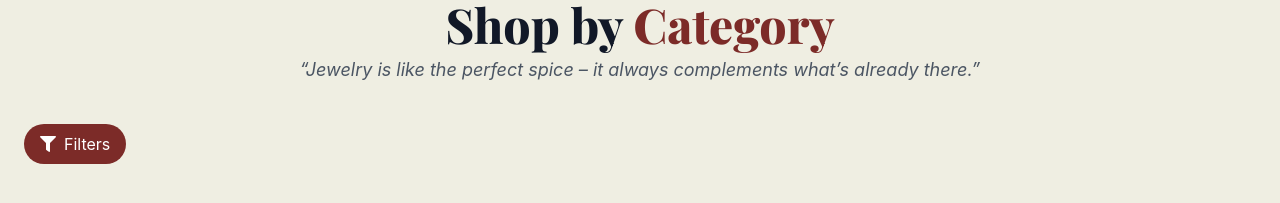
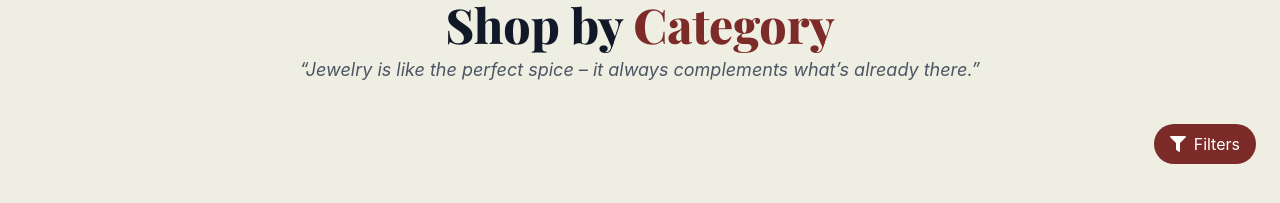
Before and after one commit to zaidkid/Jewellery-website, a Next.js app in the folder frontend/: page / in a window 1280 px wide. Shown: the part 880-1083 px from the top of the page. Built offline with nearby package versions, Linux system fonts and the light colour scheme.

Commit message:
Fixed it

```diff
--- a/frontend/app/components/Categories.tsx
+++ b/frontend/app/components/Categories.tsx
@@ -2,7 +2,7 @@
 
 import { useState, useMemo } from 'react';
 import Image from 'next/image';
-import { motion, AnimatePresence } from 'framer-motion';
+import { motion, AnimatePresence, type Variants, type TargetAndTransition } from 'framer-motion';
 import { FaFilter } from 'react-icons/fa';
 
 const allCategories = [
@@ -14,9 +14,10 @@ const allCategories = [
   { title: 'Brooches', image: '/categories/brooches.jpg', badge: 'Elegant', metal: 'Gold', price: 'Above ₹3000', tag: 'Traditional' },
 ];
 
-const cardVariants = {
+// ✅ Fix for Framer Motion typing error
+const cardVariants: Variants = {
   hidden: { opacity: 0, y: 80, scale: 0.9 },
-  visible: (i: number) => ({
+  visible: (i: number): TargetAndTransition => ({
     opacity: 1,
     y: 0,
     scale: 1,
@@ -55,7 +56,7 @@ export default function CategoriesPage() {
 
   return (
     <main className="relative bg-[#efeee2] text-gray-800 min-h-screen px-4 sm:px-6 py-20 overflow-x-hidden">
-      {/* Heading and Quote */}
+      {/* 🪙 Heading and Quote */}
       <div className="text-center mb-10 px-2">
         <h1 className="text-4xl sm:text-5xl font-extrabold font-display text-gray-900">
           Shop by <span className="text-[#7c2b28]">Category</span>
@@ -65,8 +66,8 @@ export default function CategoriesPage() {
         </p>
       </div>
 
-      {/* Filter Button */}
-      <div className="mb-10 flex justify-start">
+      {/* 🎛️ Filter Button */}
+      <div className="mb-10 flex justify-start sm:justify-end">
         <button
           className="flex items-center gap-2 px-4 py-2 bg-[#7c2b28] text-white rounded-full hover:bg-[#611d1b] transition"
           onClick={() => setFilterOpen(true)}
@@ -75,7 +76,7 @@ export default function CategoriesPage() {
         </button>
       </div>
 
-      {/* Filter Sidebar */}
+      {/* 📱 Filter Sidebar (Mobile/Tablet) */}
       <AnimatePresence>
         {isFilterOpen && (
           <>
@@ -97,7 +98,6 @@ export default function CategoriesPage() {
               <h2 className="text-2xl font-bold text-[#7c2b28] mb-6 border-b border-[#7c2b28]/30 pb-2">Filter By</h2>
 
               <div className="space-y-8 text-sm text-gray-800">
-                <div>
                 {(['metal', 'price', 'tag'] as const).map((type) => {
                   const values = Array.from(new Set(allCategories.map((c) => c[type])));
                   return (
@@ -128,7 +128,6 @@ export default function CategoriesPage() {
                   );
                 })}
               </div>
-              </div>
 
               <motion.button
                 whileHover={{ scale: 1.02 }}
@@ -143,7 +142,7 @@ export default function CategoriesPage() {
         )}
       </AnimatePresence>
 
-      {/* Category Cards */}
+      {/* 🧩 Category Cards */}
       <div className="grid grid-cols-1 sm:grid-cols-2 lg:grid-cols-3 gap-8 sm:gap-10 relative z-10">
         {filteredCategories.length > 0 ? (
           filteredCategories.map((cat, idx) => (
```
Lines whose indentation alone changed are shown as unchanged.
